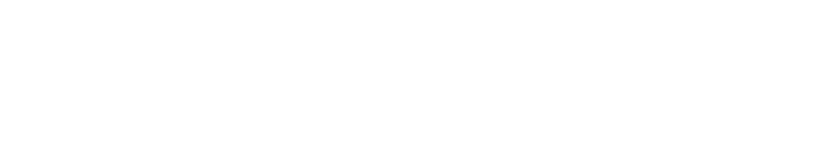
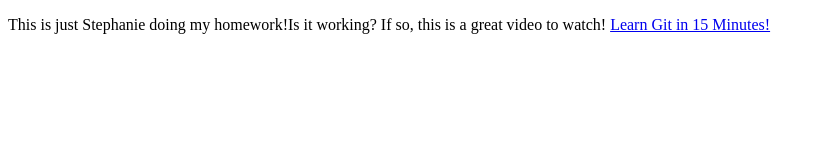
Before and after one commit to semeongetachew/gitHubHW, a plain HTML site: page index.html in a window 1280 px wide. Shown: the whole page, without its empty margins (0-824 px from the left). Drawn offline with Linux system fonts and the light colour scheme.

Commit message:
Stephanie Farid's homework

```diff
--- a/index.html
+++ b/index.html
@@ -4,6 +4,9 @@
 	<title></title>
 </head>
 <body>
+	<p> This is just Stephanie doing my homework!Is it working? If so, this is a great video to watch!
+	<a href="https://www.youtube.com/watch?v=USjZcfj8yxE"> Learn Git in 15 Minutes!</a> </p>
+
 
 </body>
 </html>
```
